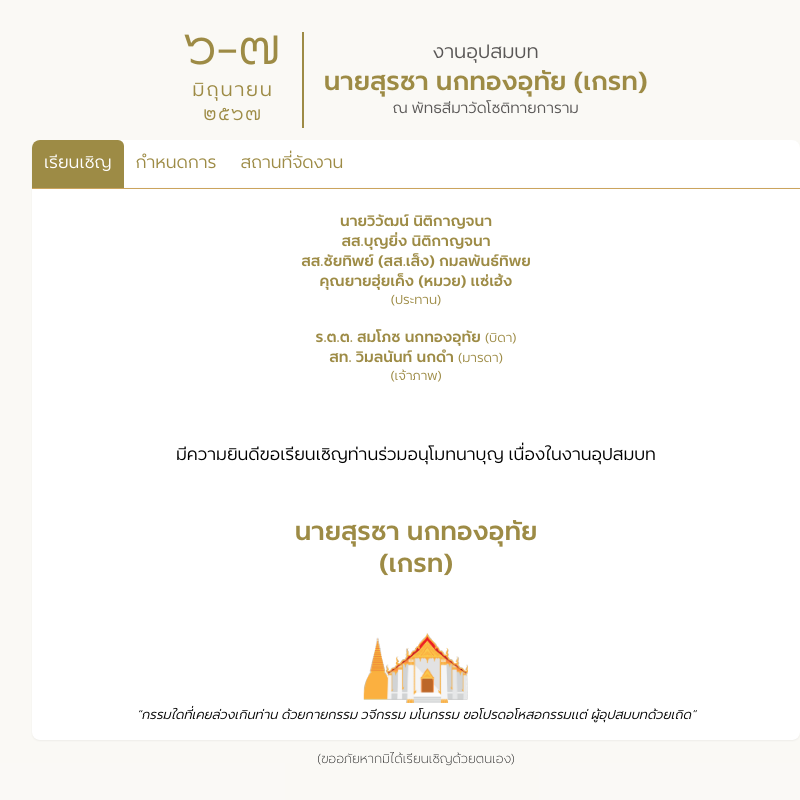
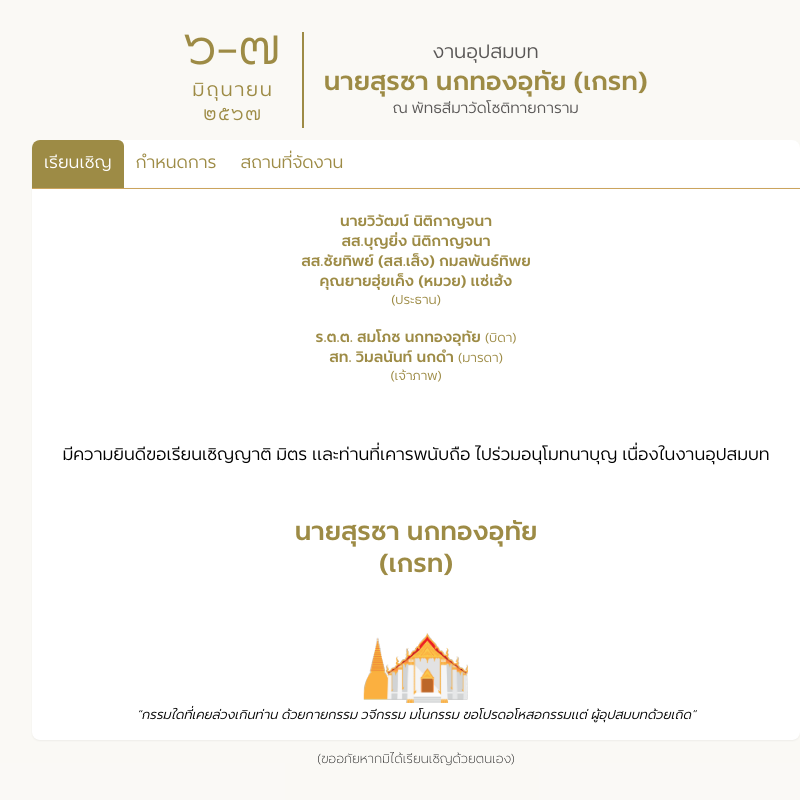
Before and after one commit to kanpizza1150/ordination-invitation, a React (Vite) app: page / in a window 1280 px wide. Shown: the whole page, without its empty margins (224-1024 px from the left). Built offline with nearby package versions, Linux system fonts and the light colour scheme.

Commit message:
update text

```diff
--- a/src/App.tsx
+++ b/src/App.tsx
@@ -55,7 +55,7 @@ export default function App() {
   return (
     <AnimatedSection
       transform=""
-      className="max-h-h-[100dvh] h-[100dvh] w-screen flex items-center justify-center p-5 flex-col gap-3 bg-gold-1 bg-opacity-5"
+      className="min-h-[100dvh] h-[100dvh] w-screen flex items-center justify-center p-5 flex-col gap-3 bg-gold-1 bg-opacity-5"
     >
       <div className="flex gap-3 md:gap-5 items-center justify-center">
         <div className="flex flex-col gap-0 leading-3 items-center m-auto">
--- a/src/components/Tab1.tsx
+++ b/src/components/Tab1.tsx
@@ -17,14 +17,15 @@ const Tab1 = () => {
             {replaceAll(guest, "%20", "")}
           </p>
           <p className="text-center text-xs">
-            ร่วมอนุโมทนาบุญ เนื่องในงานอุปสมบท
+            ไปร่วมอนุโมทนาบุญ เนื่องในงานอุปสมบท
           </p>
         </div>
       )
     }
     return (
       <p className="text-center">
-        มีความยินดีขอเรียนเชิญท่านร่วมอนุโมทนาบุญ เนื่องในงานอุปสมบท
+        มีความยินดีขอเรียนเชิญญาติ มิตร และท่านที่เคารพนับถือ ไปร่วมอนุโมทนาบุญ
+        เนื่องในงานอุปสมบท
       </p>
     )
   }, [guest])
@@ -39,7 +40,7 @@ const Tab1 = () => {
             สส.ชัยทิพย์ (สส.เส็ง) กมลพันธ์ทิพย
           </p>
           <p className="font-semibold text-sm">คุณยายฮุ่ยเค็ง (หมวย) แซ่เฮ้ง</p>
-          <p className="text-xs">(ประทาน)</p>
+          <p className="text-xs">(ประธาน)</p>
         </div>
         <div className="flex flex-col p-2 justify-center items-center rounded-md text-gold-1 ">
           <p className="font-semibold text-sm">
```
